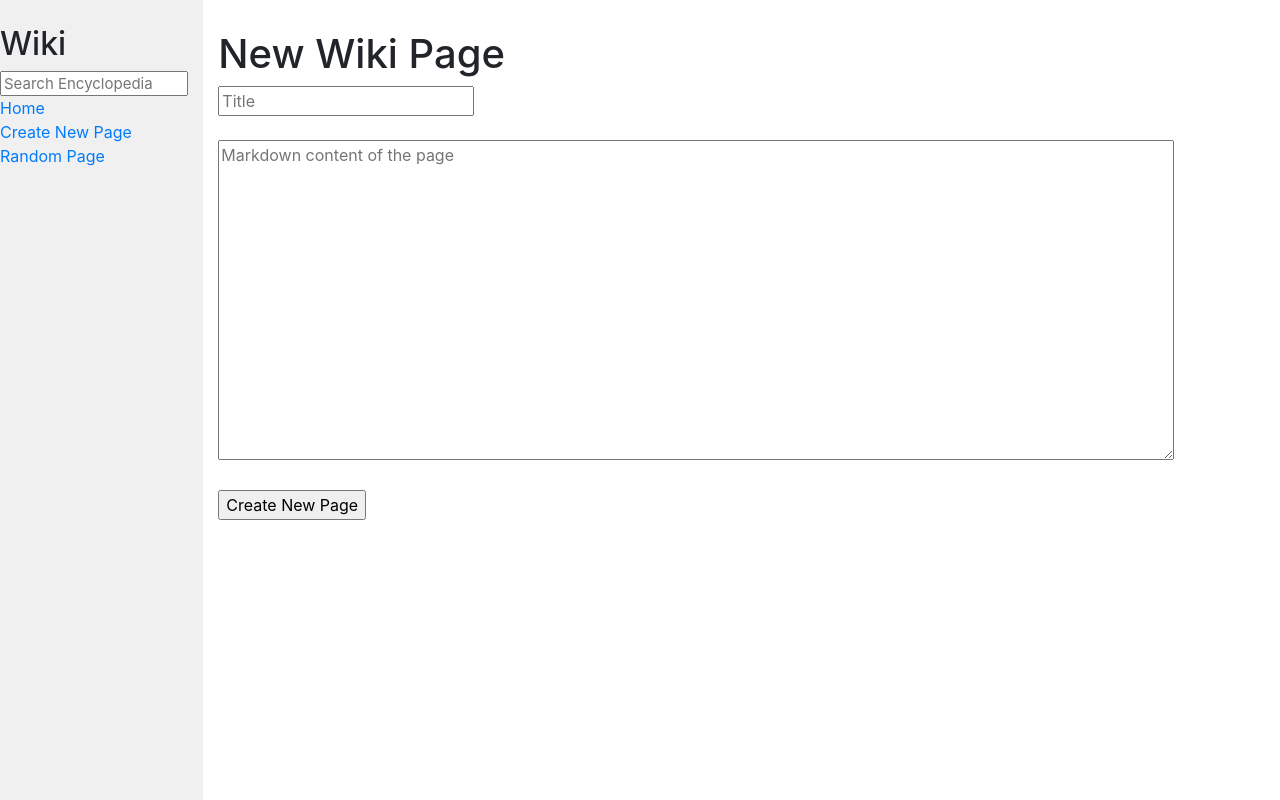
After one commit to vargasmiranda-victormanuel/Hardvard-CS50-Web-Programming, a Django app: page /new_wiki_page/ in a window 1280 px wide. The commit adds this page. Run offline with Django 5.2, Linux system fonts and the light colour scheme; some libraries are stand-ins or nearby versions.

Commit message:
First Working Solution of Project 1

```diff
--- a/Projects/Project1-Wiki/python_venv.txt
+++ b/Projects/Project1-Wiki/python_venv.txt
@@ -7,3 +7,5 @@ pip install Django
 cd wiki
 
 python manage.py runserver
+
+pip install markdown
--- a/Projects/Project1-Wiki/wiki/encyclopedia/static/encyclopedia/styles.css
+++ b/Projects/Project1-Wiki/wiki/encyclopedia/static/encyclopedia/styles.css
@@ -13,8 +13,8 @@ h1 {
 }
 
 textarea {
-    height: 90vh;
-    width: 80%;
+    height: 40vh;
+    width: 90%;
 }
 
 .main {
--- a/Projects/Project1-Wiki/wiki/encyclopedia/templates/encyclopedia/index.html
+++ b/Projects/Project1-Wiki/wiki/encyclopedia/templates/encyclopedia/index.html
@@ -9,7 +9,7 @@
 
     <ul>
         {% for entry in entries %}
-            <li>{{ entry }}</li>
+            <li><a href="{% url 'specific_title' title=entry %}">{{ entry }}</a></li>
         {% endfor %}
     </ul>
 
--- a/Projects/Project1-Wiki/wiki/encyclopedia/templates/encyclopedia/layout.html
+++ b/Projects/Project1-Wiki/wiki/encyclopedia/templates/encyclopedia/layout.html
@@ -5,24 +5,25 @@
 <html lang="en">
     <head>
         <title>{% block title %}{% endblock %}</title>
+        <link href="{% static 'encyclopedia/styles.css' %}" rel="stylesheet">
         <link rel="stylesheet" href="https://stackpath.bootstrapcdn.com/bootstrap/4.4.1/css/bootstrap.min.css" integrity="sha384-Vkoo8x4CGsO3+Hhxv8T/Q5PaXtkKtu6ug5TOeNV6gBiFeWPGFN9MuhOf23Q9Ifjh" crossorigin="anonymous">
-        <link href="{% static 'encyclopedia/styles.css' %}" rel="stylesheet">
     </head>
     <body>
         <div class="row">
             <div class="sidebar col-lg-2 col-md-3">
                 <h2>Wiki</h2>
-                <form>
+                <form action="{% url 'search' %}" method="POST">
+                    {% csrf_token %}
                     <input class="search" type="text" name="q" placeholder="Search Encyclopedia">
                 </form>
                 <div>
                     <a href="{% url 'index' %}">Home</a>
                 </div>
                 <div>
-                    Create New Page
+                    <a href="{% url 'new_wiki_page' %}">Create New Page</a>
                 </div>
                 <div>
-                    Random Page
+                    <a href="{% url 'random_page' %}">Random Page</a>
                 </div>
                 {% block nav %}
                 {% endblock %}
--- /dev/null
+++ b/Projects/Project1-Wiki/wiki/encyclopedia/templates/encyclopedia/new_wiki_page.html
@@ -0,0 +1,19 @@
+{% extends "encyclopedia/layout.html" %}
+
+{% block title %}
+    New Wiki Page
+{% endblock %}
+
+{% block body %}
+    <h1>New Wiki Page</h1>
+
+    <form action="{% url 'new_wiki_page' %}" method="POST">
+        {% csrf_token %}
+        <input type="text" name="title" placeholder="Title">
+        <br></br>
+        <textarea name="md_content" placeholder="Markdown content of the page"></textarea>
+        <br></br>
+        <input type="submit" value="Create New Page">
+    </form>
+
+{% endblock %}
--- a/Projects/Project1-Wiki/wiki/encyclopedia/urls.py
+++ b/Projects/Project1-Wiki/wiki/encyclopedia/urls.py
@@ -3,5 +3,11 @@ from django.urls import path
 from . import views
 
 urlpatterns = [
-    path("", views.index, name="index")
+    path("", views.index, name="index"),
+    path('wiki/<str:title>', views.specific_title, name='specific_title'),
+    path("search/", views.search, name="search"),
+    path("new_wiki_page/", views.new_wiki_page, name="new_wiki_page"),
+    path("edit/", views.edit, name="edit"),
+    path("save_page/", views.save_page, name="save_page"),
+    path("random_page/", views.random_page, name="random_page"),
 ]
--- a/Projects/Project1-Wiki/wiki/encyclopedia/util.py
+++ b/Projects/Project1-Wiki/wiki/encyclopedia/util.py
@@ -22,6 +22,7 @@ def save_entry(title, content):
     filename = f"entries/{title}.md"
     if default_storage.exists(filename):
         default_storage.delete(filename)
+    print(ContentFile(content))
     default_storage.save(filename, ContentFile(content))
 
 
--- a/Projects/Project1-Wiki/wiki/encyclopedia/views.py
+++ b/Projects/Project1-Wiki/wiki/encyclopedia/views.py
@@ -1,4 +1,6 @@
 from django.shortcuts import render
+from markdown import Markdown
+import secrets
 
 from . import util
 
@@ -7,3 +9,98 @@ def index(request):
     return render(request, "encyclopedia/index.html", {
         "entries": util.list_entries()
     })
+
+def specific_title(request, title):
+    #if title is None:
+    #    possible_pages = util.list_entries()
+    #    title = possible_pages[0]
+
+    page_content = md_to_html(title)
+    if page_content is None:
+        return render(request, "encyclopedia/error.html", {
+            "error_message": "The wiki page " + title + " does not exists."
+        })
+    else:
+        return render(request, "encyclopedia/specific_title.html", {
+            "title": title,
+            "page_content": page_content
+        })
+
+def md_to_html(title):
+    #gets markdown format and convert it to html
+    page_content = util.get_entry(title)
+    markdown = Markdown()
+    if page_content is None:
+        return None
+    else:
+        return markdown.convert(page_content)
+
+def search(request):
+    #searches for a title in the encyclopedia
+    if request.method == 'POST':
+        search_query = request.POST['q']
+        page_content = md_to_html(search_query)
+        if page_content is not None:
+            return render(request, "encyclopedia/specific_title.html", {
+                "title": search_query,
+                "page_content": page_content
+            })
+        else:
+            wiki_pages = util.list_entries()
+            match_pages = []
+            for wiki_page in wiki_pages:
+                if search_query.lower() in  wiki_page.lower():
+                    match_pages.append(wiki_page)
+            return render(request, "encyclopedia/search.html", {
+                "match_pages": match_pages
+            })
+
+def new_wiki_page(request):
+    if request.method == 'GET':
+        return render(request, "encyclopedia/new_wiki_page.html")
+    elif request.method == 'POST':
+        title = request.POST['title']
+        previous_page_content = util.get_entry(title)
+        if previous_page_content is not None:
+            return render(request, "encyclopedia/error.html", {
+                "error_message": "the wiki page " + title + " already exists."
+            })
+        else:
+            md_content = request.POST['md_content']
+            md_content = md_content.replace("\r", "")
+            util.save_entry(title, md_content)
+            return render(request, "encyclopedia/specific_title.html", {
+                "title": title,
+                "page_content": md_to_html(title)
+            })
+
+def edit(request):
+    if request.method == "POST":
+        title = request.POST['entry']
+        md_content = util.get_entry(title)
+        md_content = md_content.replace("\r", "")
+        return render(request, "encyclopedia/edit.html", {
+            "title": title,
+            "md_content": md_content
+        })
+
+def save_page(request):
+    if request.method == "POST":
+        title = request.POST['title']
+        md_content = request.POST['md_content']
+        util.save_entry(title, md_content)
+        return render(request, "encyclopedia/specific_title.html", {
+            "title": title,
+            "page_content": md_to_html(title)
+        })
+
+def random_page(request):
+    wiki_pages = util.list_entries()
+    random_page_selected = secrets.choice(wiki_pages)
+
+    page_content = md_to_html(random_page_selected)
+
+    return render(request, "encyclopedia/specific_title.html", {
+        "title": random_page_selected,
+        "page_content": page_content
+    })
```
Also changed, not shown: Projects/Project1-Wiki/wiki/encyclopedia/templates/encyclopedia/edit.html (added, +19 -0 lines), Projects/Project1-Wiki/wiki/encyclopedia/templates/encyclopedia/error.html (added, +12 -0 lines), Projects/Project1-Wiki/wiki/encyclopedia/templates/encyclopedia/search.html (added, +16 -0 lines), Projects/Project1-Wiki/wiki/encyclopedia/templates/encyclopedia/specific_title.html (added, +16 -0 lines), Projects/Project1-Wiki/wiki/entries/CSS.md (+1 -1 lines), Projects/Project1-Wiki/wiki/entries/Django.md (+1 -1 lines), Projects/Project1-Wiki/wiki/entries/Google.md (added, +3 -0 lines), Projects/Project1-Wiki/wiki/entries/Test1.md (added, +9 -0 lines).
